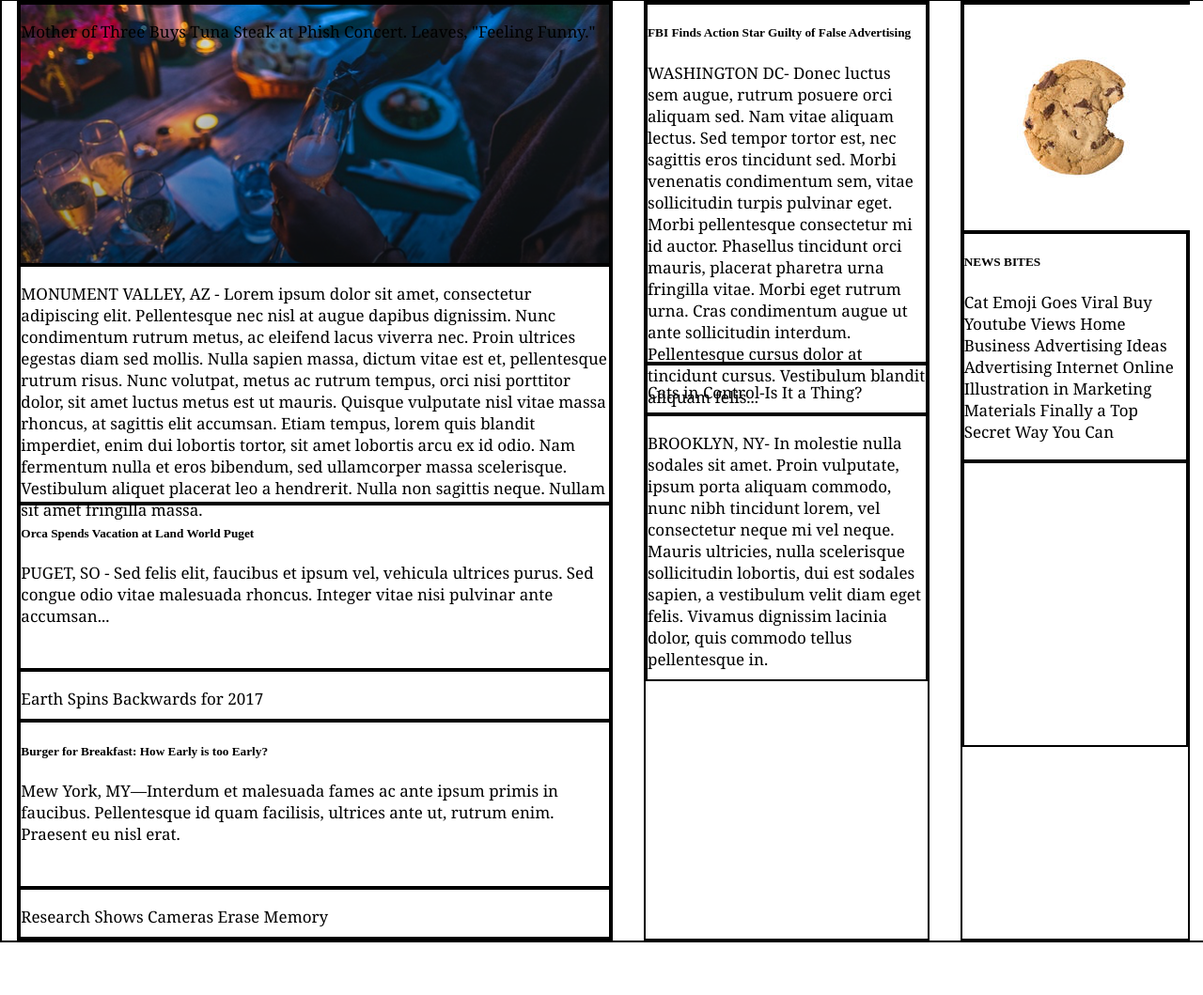
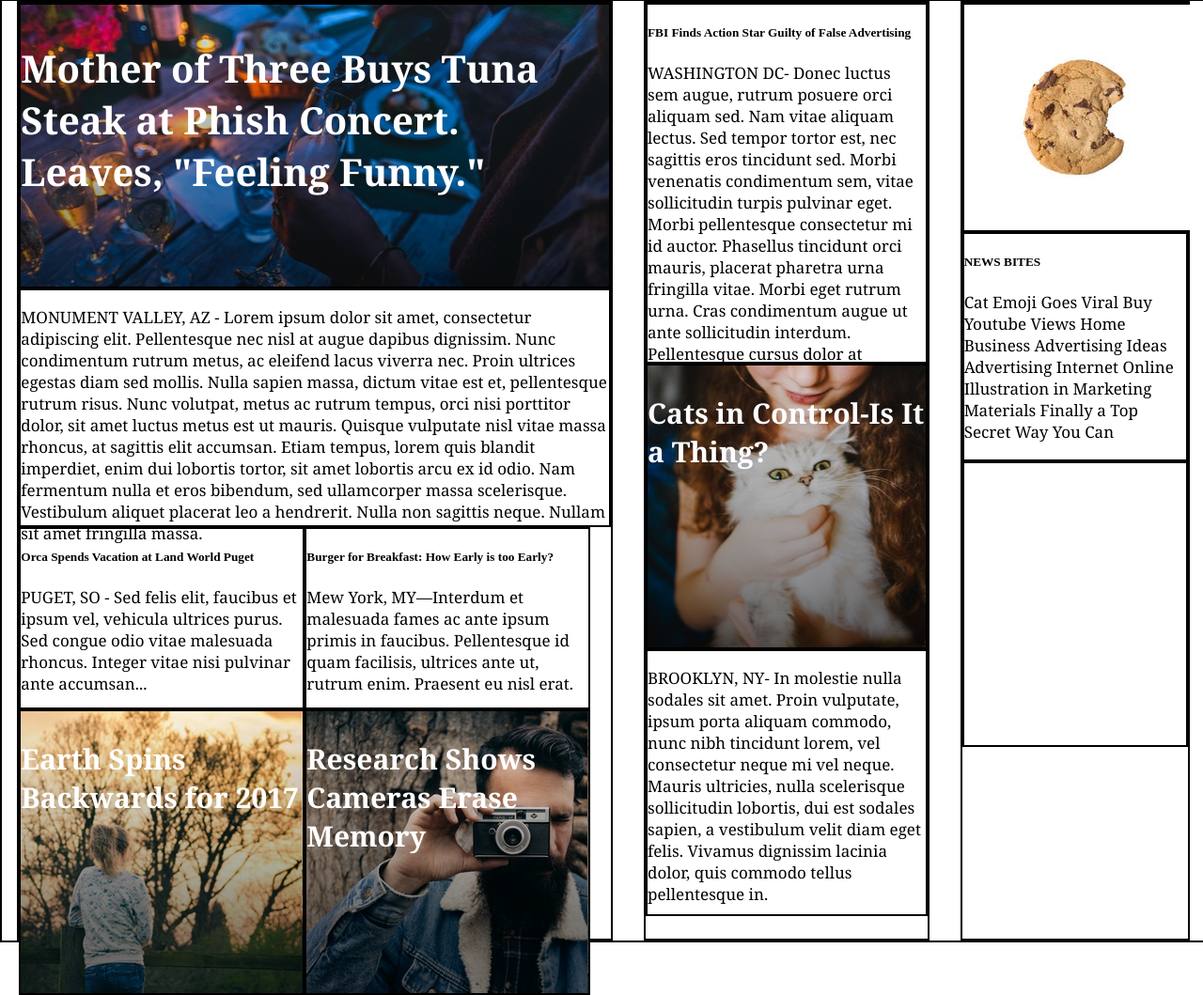
Before and after one commit to ateeqsiddique/mytimes, a plain HTML site: page index.html in a window 1280 px wide. Shown: the part 106-1165 px from the top of the page at 94% size. Before the commit the page ends 1109 px from the top, so only its background shows below. Drawn offline with Linux system fonts and the light colour scheme.

Commit message:
changed 1st column to row and wrap to have inline article/image

```diff
--- a/index.html
+++ b/index.html
@@ -22,7 +22,7 @@
       <!--First News Column  -->
       <div class="column1">
         <div class="section1">
-          <p>Mother of Three Buys Tuna Steak at Phish Concert. Leaves, "Feeling Funny."</p>
+          <h3>Mother of Three Buys Tuna Steak at Phish Concert. Leaves, "Feeling Funny."</h3>
 
         </div>
         <div class="section2">
@@ -34,19 +34,20 @@
         <div class="section3">
           <h5>Orca Spends Vacation at Land World Puget</h5>
           <p>PUGET, SO - Sed felis elit, faucibus et ipsum vel, vehicula ultrices purus. Sed congue odio vitae malesuada rhoncus. Integer vitae nisi pulvinar ante accumsan...</p>
+        </div>
 
-        </div>
-        <div class="section4">
-          <p>Earth Spins Backwards for 2017</p>
-
-        </div>
         <div class="section5">
           <h5>Burger for Breakfast: How Early is too Early?</h5>
           <p>Mew York, MY—Interdum et malesuada fames ac ante ipsum primis in faucibus. Pellentesque id quam facilisis, ultrices ante ut, rutrum enim. Praesent eu nisl erat.</p>
+        </div>
+
+        <div class="section4">
+          <p class="imagetext">Earth Spins Backwards for 2017</p>
 
         </div>
+
         <div class="section6">
-          <p>Research Shows Cameras Erase Memory</p>
+          <p class="imagetext">Research Shows Cameras Erase Memory</p>
 
         </div>
 
@@ -59,7 +60,7 @@
 
         </div>
         <div class="section2">
-          <p>Cats in Control-Is It a Thing?</p>
+          <p class="imagetext">Cats in Control-Is It a Thing?</p>
 
         </div>
         <div class="section3">
--- a/resources/css/index.css
+++ b/resources/css/index.css
@@ -37,8 +37,10 @@ div{
 }
 .column1{
   width:630px;
-  display: flex;
-  flex-direction: column;
+  display:inline-flex;
+  flex-direction: row;
+  flex-wrap: wrap;
+
 }
 .column2{
   width: 300px;
@@ -60,21 +62,31 @@ div{
 }
 .column1 .section3{
   height: 190px;
+  width: 300px;
 }
 .column1 .section4{
-  height: 50px;
+  height: 300px;
+  background-image: url("../images/img-story-2.png");
+  display: flex;
+  width:300px
 }
 .column1 .section5{
   height: 190px;
+  width: 300px;
 }
 .column1 .section6{
-  height: 50px;
+  height: 300px;
+  display: flex;
+  background-image: url("../images/img-story-3.png");
+  width: 300px;
 }
 .column2 .section1{
   height: 380px;
 }
 .column2 .section2{
-  height: 50px;
+  height: 300px;
+  display: flex;
+  background-image: url("../images/img-story-1.png");
 }
 .column2 .section3{
   height: 280px;
@@ -93,3 +105,15 @@ p {
   font-size: 17px;
   color: black;
 }
+h3{
+  font-family: Georgia;
+    font-weight: bold;
+    font-size: 40px;
+    color: white;
+}
+.imagetext{
+  font-family: Georgia;
+  font-weight: bold;
+  font-size: 30px;
+  color: white;
+}
```
Also changed, not shown: resources/images/img-story-1.png (added), resources/images/img-story-2.png (added), resources/images/img-story-3.png (added).
